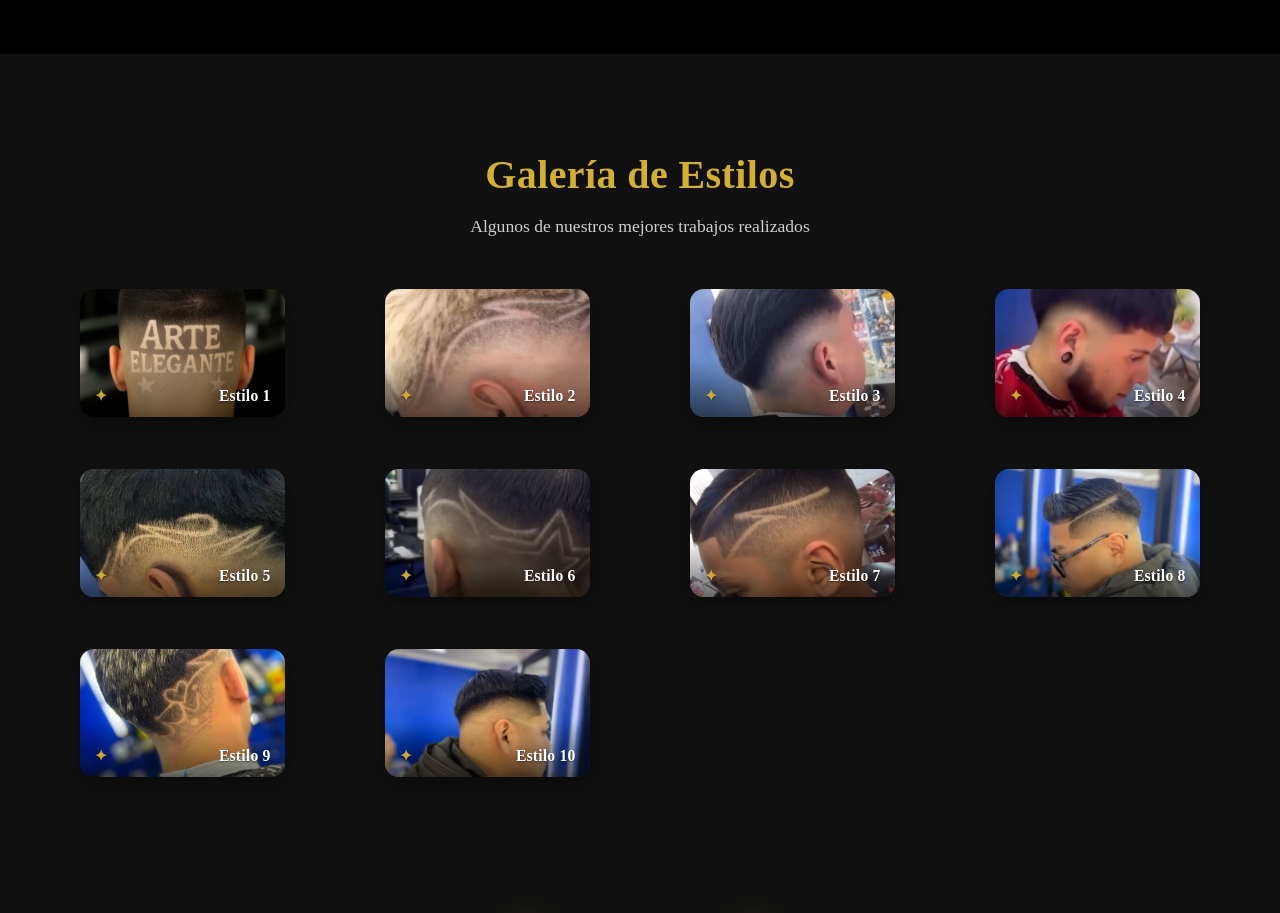
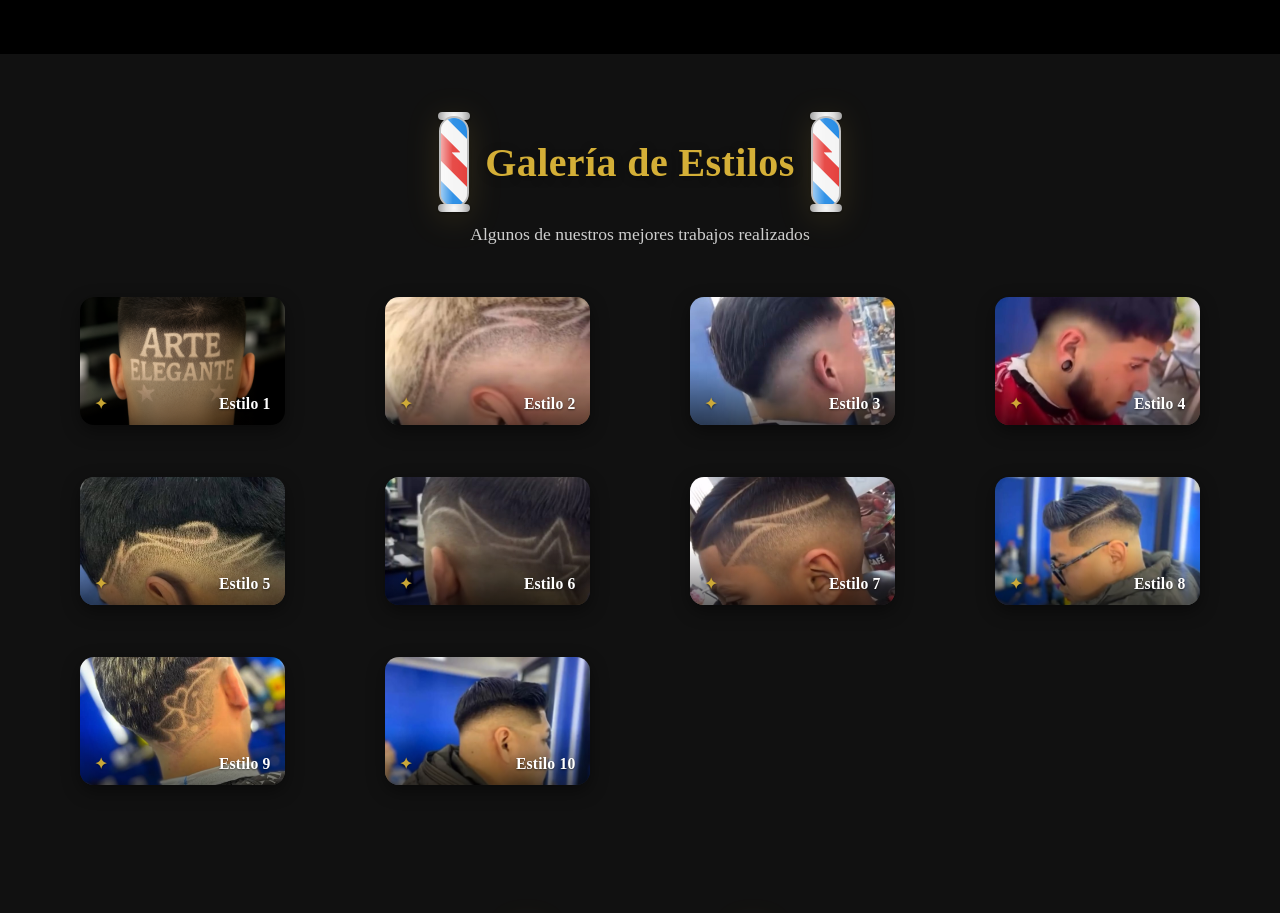
Before and after one commit to Marshelby/arte-elegante-barberia, a React (Vite) app: page / in a window 1280 px wide. Shown: the part 784-1697 px from the top of the page. Built offline with nearby package versions, Linux system fonts and the light colour scheme.

Commit message:
UI: luces de barbería añadidas en título de Galería + mejoras visuales

```diff
--- a/src/sections/Galeria.css
+++ b/src/sections/Galeria.css
@@ -6,12 +6,22 @@
   color: #fff;
 }
 
+/* ---- Título con faroles (mismo layout que Servicios) ---- */
+.galeria-titulo-wrap {
+  display: flex;
+  align-items: center;
+  justify-content: center;
+  gap: clamp(12px, 2vw, 18px);
+  margin-bottom: 1rem;
+}
+
 .galeria-titulo {
   font-size: 2.5rem;
   font-weight: 800;
   color: #d4af37;
-  margin-bottom: 1rem;
+  margin: 0;
   letter-spacing: .4px;
+  text-shadow: 0 2px 10px rgba(0,0,0,0.35);
 }
 
 .galeria-subtitulo {
@@ -21,7 +31,73 @@
   font-weight: 500;
 }
 
-/* Grid responsivo */
+/* ---- Barber Pole (copiado de Servicios para mantener independencia) ---- */
+.barber-pole {
+  position: relative;
+  width: clamp(18px, 2.8vw, 26px);
+  height: clamp(60px, 10vw, 88px);
+  display: grid;
+  place-items: center;
+  filter: drop-shadow(0 6px 16px rgba(212, 175, 55, 0.15));
+}
+
+.bp-tube {
+  position: relative;
+  width: 100%;
+  height: 100%;
+  border-radius: 999px;
+  overflow: hidden;
+  background: #f7f7f7;
+  border: 2px solid #bdbdbd;
+  box-shadow: inset 0 0 8px rgba(0,0,0,0.25);
+}
+
+.bp-stripes {
+  position: absolute;
+  inset: 0;
+  background: repeating-linear-gradient(
+    45deg,
+    #e53935 0 14px,
+    #f5f5f5 14px 28px,
+    #1e88e5 28px 42px,
+    #f5f5f5 42px 56px
+  );
+  animation: bp-spin 3.5s linear infinite;
+  opacity: 0.95;
+}
+
+@keyframes bp-spin {
+  from { background-position: 0 0; }
+  to   { background-position: 0 140px; }
+}
+
+.bp-gloss {
+  position: absolute;
+  inset: 0;
+  background: linear-gradient(
+    90deg,
+    rgba(255,255,255,0.55) 0%,
+    rgba(255,255,255,0.05) 45%,
+    rgba(0,0,0,0.15) 100%
+  );
+  mix-blend-mode: screen;
+  pointer-events: none;
+}
+
+.bp-cap {
+  position: absolute;
+  left: 50%;
+  transform: translateX(-50%);
+  width: calc(100% + 6px);
+  height: 8px;
+  border-radius: 12px;
+  background: radial-gradient(circle at 50% 50%, #f8f8f8 0%, #dcdcdc 50%, #9e9e9e 100%);
+  box-shadow: 0 1px 2px rgba(0,0,0,0.4);
+}
+.bp-cap--top { top: -6px; }
+.bp-cap--bottom { bottom: -6px; }
+
+/* ---- Grid responsivo ---- */
 .galeria-grid {
   display: grid;
   grid-template-columns: repeat(auto-fit, minmax(240px, 1fr));
--- a/src/sections/Galeria.jsx
+++ b/src/sections/Galeria.jsx
@@ -1,5 +1,17 @@
 import React from 'react';
 import './Galeria.css';
+
+/* ========== Farol clásico (luces) – mismo de Servicios ========== */
+const BarberPole = () => (
+  <div className="barber-pole" aria-hidden="true">
+    <div className="bp-cap bp-cap--top" />
+    <div className="bp-tube">
+      <div className="bp-stripes" />
+      <div className="bp-gloss" />
+    </div>
+    <div className="bp-cap bp-cap--bottom" />
+  </div>
+);
 
 const imagenes = [
   { src: '/img/corte1.png',  alt: "Diseño con letras 'Arte Elegante' en corte degradado – Barbería en Quilpué" },
@@ -16,8 +28,14 @@ const imagenes = [
 
 const Galeria = () => (
   <section id="galeria" className="galeria-section">
-    <h2 className="galeria-titulo">Galería de Estilos</h2>
+    <div className="galeria-titulo-wrap">
+      <BarberPole />
+      <h2 className="galeria-titulo">Galería de Estilos</h2>
+      <BarberPole />
+    </div>
+
     <p className="galeria-subtitulo">Algunos de nuestros mejores trabajos realizados</p>
+
     <div className="galeria-grid">
       {imagenes.map(({ src, alt }, idx) => (
         <figure className="galeria-item" key={idx}>
```
